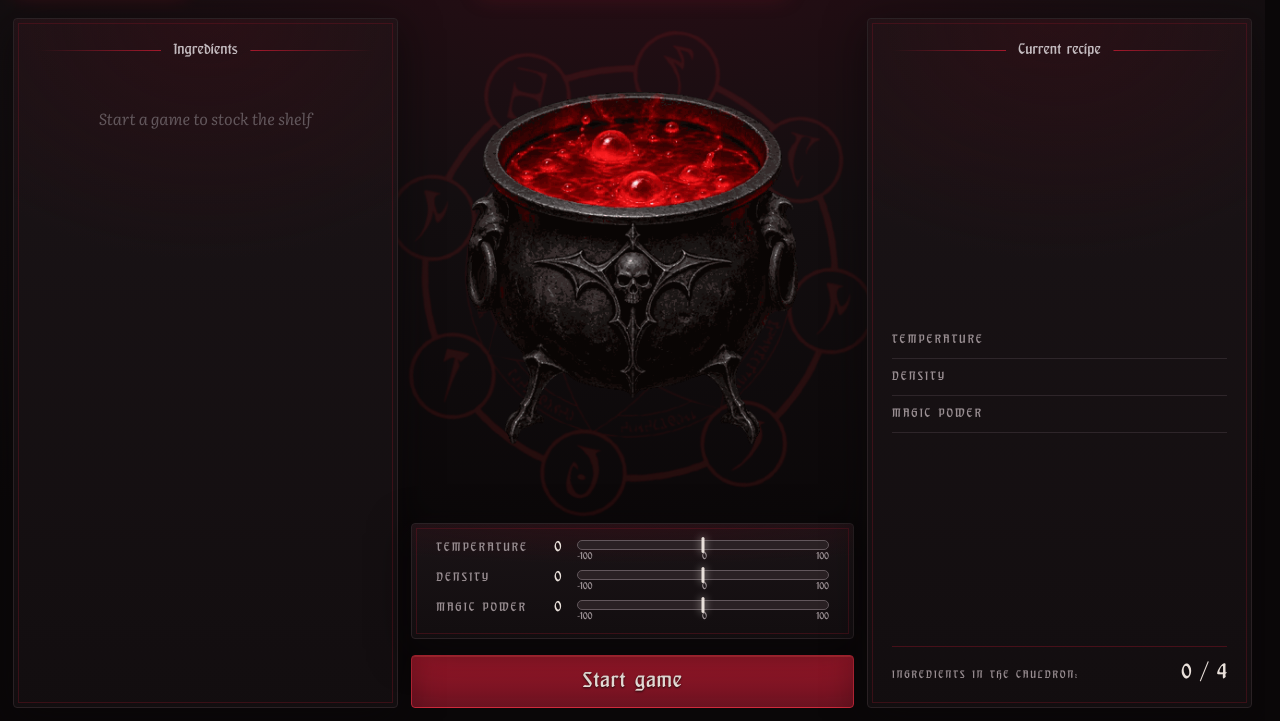
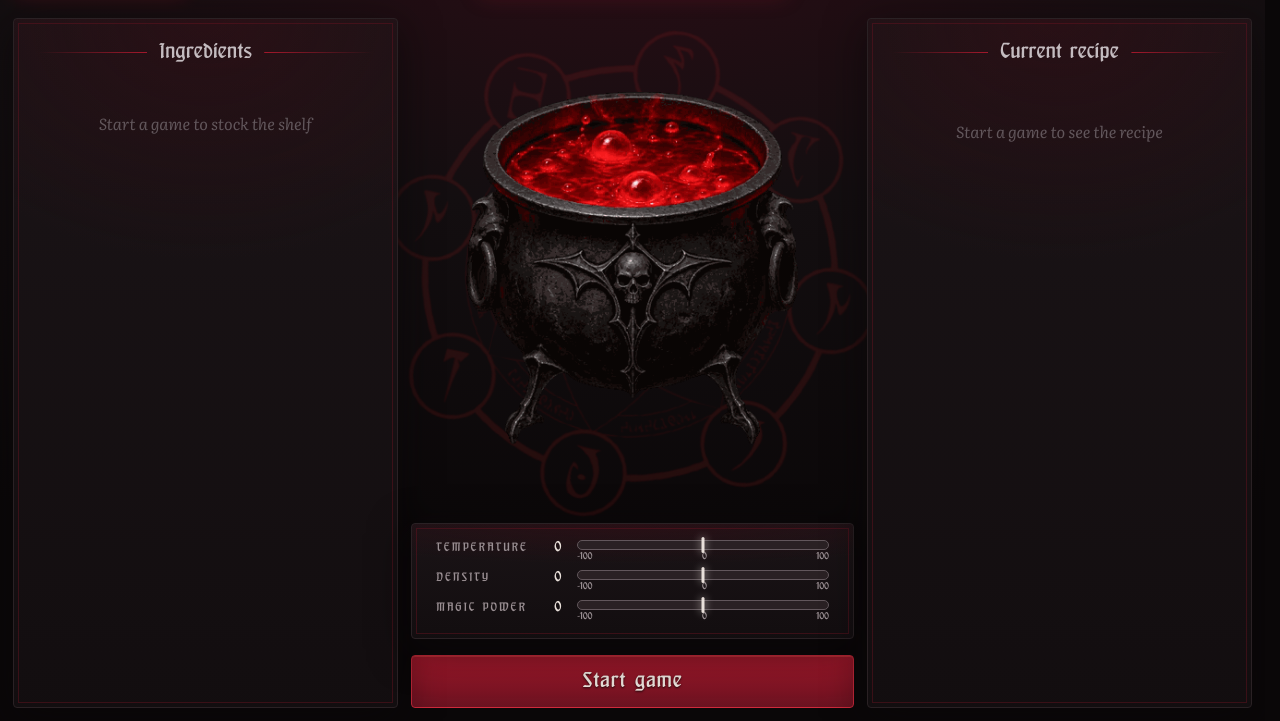
Before and after one commit to asimo-git/Alchemist-s-Cauldron, a website built with Vite: page index.html in a window 1280 px wide. Shown: the part 79-800 px from the top of the page. Built offline with nearby package versions, Linux system fonts and the light colour scheme.

Commit message:
feat: implement an empty state for the recipe, modify the recipe styles

```diff
--- a/src/i18n/locales/en.ts
+++ b/src/i18n/locales/en.ts
@@ -47,6 +47,7 @@ export const en: Record<string, string> = {
 
   'recipe.title': 'Current recipe',
   'recipe.cauldronCount': 'Ingredients in the cauldron: ',
+  'recipe.empty': 'Start a game to see the recipe',
   // ---- Easy ----
   'recipe.pale-dew': 'Pale Dew',
   'recipe.amber-silt': 'Amber Silt',
--- a/src/i18n/locales/ru.ts
+++ b/src/i18n/locales/ru.ts
@@ -47,6 +47,7 @@ export const ru: Record<string, string> = {
 
   'recipe.title': 'Текущий рецепт',
   'recipe.cauldronCount': 'Ингредиенты в котле: ',
+  'recipe.empty': 'Начните игру, чтобы увидеть рецепт',
   // ---- Easy ----
   'recipe.pale-dew': 'Бледная роса',
   'recipe.amber-silt': 'Янтарный ил',
--- a/src/styles/abstracts/_mixins.scss
+++ b/src/styles/abstracts/_mixins.scss
@@ -34,7 +34,7 @@
 @mixin panel-title {
   @include flex(row, center, center, $size-1-5);
   font-family: $font-accent;
-  font-size: $fs-body;
+  font-size: $fs-h3;
   font-weight: $font-weight-regular;
   color: $silver;
   white-space: nowrap;
@@ -170,3 +170,10 @@
       $glow-red;
   }
 }
+
+@mixin empty-state-text {
+  padding-top: $size-4;
+  font-style: italic;
+  text-align: center;
+  color: $iron;
+}
--- a/src/styles/components/recipe.scss
+++ b/src/styles/components/recipe.scss
@@ -12,7 +12,6 @@
   }
 
   &__name {
-    margin-top: auto;
     min-height: 1.15em;
     font-family: $font-accent;
     font-size: $fs-h3;
@@ -47,7 +46,9 @@
 
   &__indicator {
     @include flex(row, space-between, baseline);
-    @include label;
+    // @include label;
+    font-family: $font-accent;
+    font-size: $fs-body;
     order: 1;
     margin-top: auto;
     padding-top: $size-2;
@@ -70,6 +71,25 @@
   &__indicator--full &__counter {
     color: $ember;
     text-shadow: $glow-red;
+  }
+
+  // Фраза для режима меню: по умолчанию скрыта
+  &__empty {
+    display: none;
+  }
+
+  // Меню (рецепта нет): прячем содержимое, показываем фразу
+  &--empty {
+    .recipe__name,
+    .recipe__list,
+    .recipe__indicator {
+      display: none;
+    }
+
+    .recipe__empty {
+      @include empty-state-text;
+      display: block;
+    }
   }
 
   @media (max-width: $breakpoint-laptop) {
--- a/src/styles/components/shelf.scss
+++ b/src/styles/components/shelf.scss
@@ -59,12 +59,9 @@
   }
 
   &:empty::after {
+    @include empty-state-text;
     content: attr(data-empty-text);
     flex: 1 1 100%;
-    padding-top: $size-4;
-    font-style: italic;
-    text-align: center;
-    color: $iron;
   }
 }
 
--- a/src/ui/components/dialogs/update-dialog.ts
+++ b/src/ui/components/dialogs/update-dialog.ts
@@ -36,10 +36,6 @@ export function openUpdateDialog(onUpdate: () => Promise<void>): void {
       className: 'dialog__text',
       textContent: translate('updateDialog.text'),
     }),
-    createElement('p', {
-      className: 'dialog__text',
-      textContent: translate('updateDialog.text'),
-    }),
     status,
     updateButton,
     createElement('button', {
--- a/src/ui/components/recipe.ts
+++ b/src/ui/components/recipe.ts
@@ -7,6 +7,11 @@ import { createElement } from '../../utils/helpers';
 export function createRecipeSection(): HTMLElement {
   const name = createElement('p', { className: 'recipe__name' });
   const counter = createElement('span', { className: 'recipe__counter' });
+
+  const empty = createElement('p', {
+    className: 'recipe__empty',
+    textContent: translate('recipe.empty'),
+  });
 
   const indicator = createElement('div', {
     className: 'recipe__indicator',
@@ -41,6 +46,7 @@ export function createRecipeSection(): HTMLElement {
     className: 'recipe',
     children: [
       createElement('h3', { className: 'recipe__title', textContent: translate('recipe.title') }),
+      empty,
       name,
       indicator,
       list,
@@ -50,6 +56,8 @@ export function createRecipeSection(): HTMLElement {
   function render(): void {
     const { cauldronIngredients, activeRecipe } = getState();
     const count = cauldronIngredients.length;
+
+    section.classList.toggle('recipe--empty', !activeRecipe);
 
     counter.textContent = `${count} / ${getSettings().cauldronCapacity}`;
     indicator.classList.toggle('recipe__indicator--full', count >= getSettings().cauldronCapacity);
```
